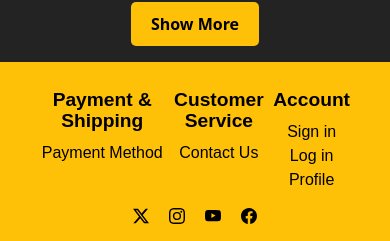
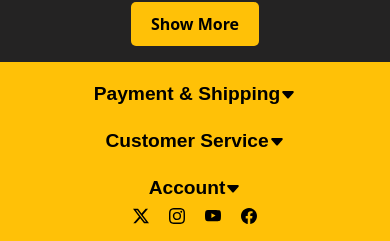
Before and after one commit to KuyPoly/Fitness_Equipment, a React (Vite) app: page / in a window 390 px wide. Shown: the part 4640-4881 px from the top of the page. Built offline with nearby package versions, Linux system fonts and the light colour scheme.

Commit message:
responsive footer

```diff
--- a/src/component/footer/footer.css
+++ b/src/component/footer/footer.css
@@ -6,25 +6,49 @@
     text-align: center;
     width: 100%;
     margin-top: auto;
+
   }
 
   .footer__container {
     display: flex;
     justify-content: space-between;
-    margin-bottom: 20px;
+    margin-bottom: 25px;
     max-width: 900px;
     margin: auto;
   }
 
-.footer__section h4 {
+  .footer__section {
+    flex: 1;
+  }
+
+  .footer__header {
+    display: flex;
+    margin: auto;
+    align-items: center;
+    justify-content: center;
+    cursor: pointer;
+    margin-bottom: 8px;
+  }
+
+  .footer__header h4 {
     font-size: 1.2rem;
     font-weight: bold;
-    margin-bottom: 10px;
+    text-align: center;
+    margin: 0;
   }
 
-.footer__section p {
-    margin: 5px 0;
-    font-size: 1rem;
+  .footer__toggler {
+    background: none;
+    border: none;
+    cursor: pointer;
+    padding: 0;
+  }
+
+  .footer__links {
+    display: flex;
+    flex-direction: column;
+    gap: 8px;
+    padding-top: 10px;
   }
 
   .footer__social {
@@ -54,3 +78,34 @@
     text-decoration: underline;
     color: white;
   }
+
+  /* Hide toggler on large screens and always show links */
+  @media (min-width: 768px) {
+    .footer__toggler {
+      display: none;
+    }
+
+    .footer__links {
+      display: flex !important;
+    }
+  }
+
+  /* On small screens, hide links by default and show toggler */
+  @media (max-width: 767px) {
+    .footer__container {
+      flex-direction: column;
+      gap: 15px;
+    }
+
+    .footer__links {
+      display: none;
+    }
+
+    .footer__links.open {
+      display: flex;
+    }
+
+    .bi-caret-down-fill.rotated {
+      transform: rotate(180deg);
+    }
+  }
--- a/src/component/footer/footer.jsx
+++ b/src/component/footer/footer.jsx
@@ -1,38 +1,111 @@
-import React from "react";
+import React, { useState } from "react";
 import "./footer.css";
-import { Link } from "react-router-dom"; // Import Link from react-router-dom
+import { Link } from "react-router-dom";
 
 export default function Footer() {
+  const [openSections, setOpenSections] = useState({});
+
+  const toggleSection = (section) => {
+    setOpenSections((prev) => ({
+      ...prev,
+      [section]: !prev[section],
+    }));
+  };
+
   return (
     <footer className="footer">
-      <div className="footer__container mb-3">
+      <div className="footer__container">
         <div className="footer__section">
-          <h4>Payment & Shipping</h4>
-          <Link to={"/"} className="link-footer">Payment Method</Link>
+          <div className="footer__header" onClick={() => toggleSection("payment")}>
+            <h4>Payment & Shipping</h4>
+            <button className="footer__toggler">
+              <svg
+                xmlns="http://www.w3.org/2000/svg"
+                width="16"
+                height="16"
+                fill="currentColor"
+                className={`bi bi-caret-down-fill ${
+                  openSections.payment ? "rotated" : ""
+                }`}
+                viewBox="0 0 16 16"
+              >
+                <path d="M7.247 11.14 2.451 5.658C1.885 5.013 2.345 4 3.204 4h9.592a1 1 0 0 1 .753 1.659l-4.796 5.48a1 1 0 0 1-1.506 0z" />
+              </svg>
+            </button>
+          </div>
+          <div className={`footer__links ${openSections.payment ? "open" : ""}`}>
+            <Link to={"/"} className="link-footer">
+              Payment Method
+            </Link>
+          </div>
         </div>
         <div className="footer__section">
-          <h4>Customer Service</h4>
-          <Link to={"/contact"} className="link-footer">Contact Us</Link>
+          <div className="footer__header" onClick={() => toggleSection("customer")}>
+            <h4>Customer Service</h4>
+            <button className="footer__toggler">
+              <svg
+                xmlns="http://www.w3.org/2000/svg"
+                width="16"
+                height="16"
+                fill="currentColor"
+                className={`bi bi-caret-down-fill ${
+                  openSections.customer ? "rotated" : ""
+                }`}
+                viewBox="0 0 16 16"
+              >
+                <path d="M7.247 11.14 2.451 5.658C1.885 5.013 2.345 4 3.204 4h9.592a1 1 0 0 1 .753 1.659l-4.796 5.48a1 1 0 0 1-1.506 0z" />
+              </svg>
+            </button>
+          </div>
+          <div className={`footer__links ${openSections.customer ? "open" : ""}`}>
+            <Link to={"/contact"} className="link-footer">
+              Contact Us
+            </Link>
+          </div>
         </div>
         <div className="footer__section">
-          <h4>Account</h4>
-            <Link to={"/sign-in"} className="link-footer">Sign in</Link>
-            <Link to={"/log-in"} className="link-footer">Log in</Link>
-            <Link to={"/profile"} className="link-footer">Profile</Link>
+          <div className="footer__header" onClick={() => toggleSection("account")}>
+            <h4>Account</h4>
+            <button className="footer__toggler">
+              <svg
+                xmlns="http://www.w3.org/2000/svg"
+                width="16"
+                height="16"
+                fill="currentColor"
+                className={`bi bi-caret-down-fill ${
+                  openSections.account ? "rotated" : ""
+                }`}
+                viewBox="0 0 16 16"
+              >
+                <path d="M7.247 11.14 2.451 5.658C1.885 5.013 2.345 4 3.204 4h9.592a1 1 0 0 1 .753 1.659l-4.796 5.48a1 1 0 0 1-1.506 0z" />
+              </svg>
+            </button>
+          </div>
+          <div className={`footer__links ${openSections.account ? "open" : ""}`}>
+            <Link to={"/sign-in"} className="link-footer">
+              Sign in
+            </Link>
+            <Link to={"/log-in"} className="link-footer">
+              Log in
+            </Link>
+            <Link to={"/profile"} className="link-footer">
+              Profile
+            </Link>
+          </div>
         </div>
       </div>
       <div className="footer__social">
         <svg xmlns="http://www.w3.org/2000/svg" width="16" height="16" fill="currentColor" className="bi bi-twitter-x footer__icon" viewBox="0 0 16 16">
-            <path d="M12.6.75h2.454l-5.36 6.142L16 15.25h-4.937l-3.867-5.07-4.425 5.07H.316l5.733-6.57L0 .75h5.063l3.495 4.633L12.601.75Zm-.86 13.028h1.36L4.323 2.145H2.865z"/>
+          <path d="M12.6.75h2.454l-5.36 6.142L16 15.25h-4.937l-3.867-5.07-4.425 5.07H.316l5.733-6.57L0 .75h5.063l3.495 4.633L12.601.75Zm-.86 13.028h1.36L4.323 2.145H2.865z" />
         </svg>
         <svg xmlns="http://www.w3.org/2000/svg" width="16" height="16" fill="currentColor" className="bi bi-instagram footer__icon" viewBox="0 0 16 16">
-            <path d="M8 0C5.829 0 5.556.01 4.703.048 3.85.088 3.269.222 2.76.42a3.9 3.9 0 0 0-1.417.923A3.9 3.9 0 0 0 .42 2.76C.222 3.268.087 3.85.048 4.7.01 5.555 0 5.827 0 8.001c0 2.172.01 2.444.048 3.297.04.852.174 1.433.372 1.942.205.526.478.972.923 1.417.444.445.89.719 1.416.923.51.198 1.09.333 1.942.372C5.555 15.99 5.827 16 8 16s2.444-.01 3.298-.048c.851-.04 1.434-.174 1.943-.372a3.9 3.9 0 0 0 1.416-.923c.445-.445.718-.891.923-1.417.197-.509.332-1.09.372-1.942C15.99 10.445 16 10.173 16 8s-.01-2.445-.048-3.299c-.04-.851-.175-1.433-.372-1.941a3.9 3.9 0 0 0-.923-1.417A3.9 3.9 0 0 0 13.24.42c-.51-.198-1.092-.333-1.943-.372C10.443.01 10.172 0 7.998 0zm-.717 1.442h.718c2.136 0 2.389.007 3.232.046.78.035 1.204.166 1.486.275.373.145.64.319.92.599s.453.546.598.92c.11.281.24.705.275 1.485.039.843.047 1.096.047 3.231s-.008 2.389-.047 3.232c-.035.78-.166 1.203-.275 1.485a2.5 2.5 0 0 1-.599.919c-.28.28-.546.453-.92.598-.28.11-.704.24-1.485.276-.843.038-1.096.047-3.232.047s-2.39-.009-3.233-.047c-.78-.036-1.203-.166-1.485-.276a2.5 2.5 0 0 1-.92-.598 2.5 2.5 0 0 1-.6-.92c-.109-.281-.24-.705-.275-1.485-.038-.843-.046-1.096-.046-3.233s.008-2.388.046-3.231c.036-.78.166-1.204.276-1.486.145-.373.319-.64.599-.92s.546-.453.92-.598c.282-.11.705-.24 1.485-.276.738-.034 1.024-.044 2.515-.045zm4.988 1.328a.96.96 0 1 0 0 1.92.96.96 0 0 0 0-1.92m-4.27 1.122a4.109 4.109 0 1 0 0 8.217 4.109 4.109 0 0 0 0-8.217m0 1.441a2.667 2.667 0 1 1 0 5.334 2.667 2.667 0 0 1 0-5.334"/>
+          <path d="M8 0C5.829 0 5.556.01 4.703.048 3.85.088 3.269.222 2.76.42a3.9 3.9 0 0 0-1.417.923A3.9 3.9 0 0 0 .42 2.76C.222 3.268.087 3.85.048 4.7.01 5.555 0 5.827 0 8.001c0 2.172.01 2.444.048 3.297.04.852.174 1.433.372 1.942.205.526.478.972.923 1.417.444.445.89.719 1.416.923.51.198 1.09.333 1.942.372C5.555 15.99 5.827 16 8 16s2.444-.01 3.298-.048c.851-.04 1.434-.174 1.943-.372a3.9 3.9 0 0 0 1.416-.923c.445-.445.718-.891.923-1.417.197-.509.332-1.09.372-1.942C15.99 10.445 16 10.173 16 8s-.01-2.445-.048-3.299c-.04-.851-.175-1.433-.372-1.941a3.9 3.9 0 0 0-.923-1.417A3.9 3.9 0 0 0 13.24.42c-.51-.198-1.092-.333-1.943-.372C10.443.01 10.172 0 7.998 0zm-.717 1.442h.718c2.136 0 2.389.007 3.232.046.78.035 1.204.166 1.486.275.373.145.64.319.92.599s.453.546.598.92c.11.281.24.705.275 1.485.039.843.047 1.096.047 3.231s-.008 2.389-.047 3.232c-.035.78-.166 1.203-.275 1.485a2.5 2.5 0 0 1-.599.919c-.28.28-.546.453-.92.598-.28.11-.704.24-1.485.276-.843.038-1.096.047-3.232.047s-2.39-.009-3.233-.047c-.78-.036-1.203-.166-1.485-.276a2.5 2.5 0 0 1-.92-.598 2.5 2.5 0 0 1-.6-.92c-.109-.281-.24-.705-.275-1.485-.038-.843-.046-1.096-.046-3.233s.008-2.388.046-3.231c.036-.78.166-1.204.276-1.486.145-.373.319-.64.599-.92s.546-.453.92-.598c.282-.11.705-.24 1.485-.276.738-.034 1.024-.044 2.515-.045zm4.988 1.328a.96.96 0 1 0 0 1.92.96.96 0 0 0 0-1.92m-4.27 1.122a4.109 4.109 0 1 0 0 8.217 4.109 4.109 0 0 0 0-8.217m0 1.441a2.667 2.667 0 1 1 0 5.334 2.667 2.667 0 0 1 0-5.334" />
         </svg>
         <svg xmlns="http://www.w3.org/2000/svg" width="16" height="16" fill="currentColor" className="bi bi-youtube footer__icon" viewBox="0 0 16 16">
-            <path d="M8.051 1.999h.089c.822.003 4.987.033 6.11.335a2.01 2.01 0 0 1 1.415 1.42c.101.38.172.883.22 1.402l.01.104.022.26.008.104c.065.914.073 1.77.074 1.957v.075c-.001.194-.01 1.108-.082 2.06l-.008.105-.009.104c-.05.572-.124 1.14-.235 1.558a2.01 2.01 0 0 1-1.415 1.42c-1.16.312-5.569.334-6.18.335h-.142c-.309 0-1.587-.006-2.927-.052l-.17-.006-.087-.004-.171-.007-.171-.007c-1.11-.049-2.167-.128-2.654-.26a2.01 2.01 0 0 1-1.415-1.419c-.111-.417-.185-.986-.235-1.558L.09 9.82l-.008-.104A31 31 0 0 1 0 7.68v-.123c.002-.215.01-.958.064-1.778l.007-.103.003-.052.008-.104.022-.26.01-.104c.048-.519.119-1.023.22-1.402a2.01 2.01 0 0 1 1.415-1.42c.487-.13 1.544-.21 2.654-.26l.17-.007.172-.006.086-.003.171-.007A100 100 0 0 1 7.858 2zM6.4 5.209v4.818l4.157-2.408z"/>
+          <path d="M8.051 1.999h.089c.822.003 4.987.033 6.11.335a2.01 2.01 0 0 1 1.415 1.42c.101.38.172.883.22 1.402l.01.104.022.26.008.104c.065.914.073 1.77.074 1.957v.075c-.001.194-.01 1.108-.082 2.06l-.008.105-.009.104c-.05.572-.124 1.14-.235 1.558a2.01 2.01 0 0 1-1.415 1.42c-1.16.312-5.569.334-6.18.335h-.142c-.309 0-1.587-.006-2.927-.052l-.17-.006-.087-.004-.171-.007-.171-.007c-1.11-.049-2.167-.128-2.654-.26a2.01 2.01 0 0 1-1.415-1.419c-.111-.417-.185-.986-.235-1.558L.09 9.82l-.008-.104A31 31 0 0 1 0 7.68v-.123c.002-.215.01-.958.064-1.778l.007-.103.003-.052.008-.104.022-.26.01-.104c.048-.519.119-1.023.22-1.402a2.01 2.01 0 0 1 1.415-1.42c.487-.13 1.544-.21 2.654-.26l.17-.007.172-.006.086-.003.171-.007A100 100 0 0 1 7.858 2zM6.4 5.209v4.818l4.157-2.408z" />
         </svg>
         <svg xmlns="http://www.w3.org/2000/svg" width="16" height="16" fill="currentColor" className="bi bi-facebook footer__icon" viewBox="0 0 16 16">
-            <path d="M16 8.049c0-4.446-3.582-8.05-8-8.05C3.58 0-.002 3.603-.002 8.05c0 4.017 2.926 7.347 6.75 7.951v-5.625h-2.03V8.05H6.75V6.275c0-2.017 1.195-3.131 3.022-3.131.876 0 1.791.157 1.791.157v1.98h-1.009c-.993 0-1.303.621-1.303 1.258v1.51h2.218l-.354 2.326H9.25V16c3.824-.604 6.75-3.934 6.75-7.951"/>
+          <path d="M16 8.049c0-4.446-3.582-8.05-8-8.05C3.58 0-.002 3.603-.002 8.05c0 4.017 2.926 7.347 6.75 7.951v-5.625h-2.03V8.05H6.75V6.275c0-2.017 1.195-3.131 3.022-3.131.876 0 1.791.157 1.791.157v1.98h-1.009c-.993 0-1.303.621-1.303 1.258v1.51h2.218l-.354 2.326H9.25V16c3.824-.604 6.75-3.934 6.75-7.951" />
         </svg>
       </div>
     </footer>
```
Lines whose indentation alone changed are shown as unchanged.
